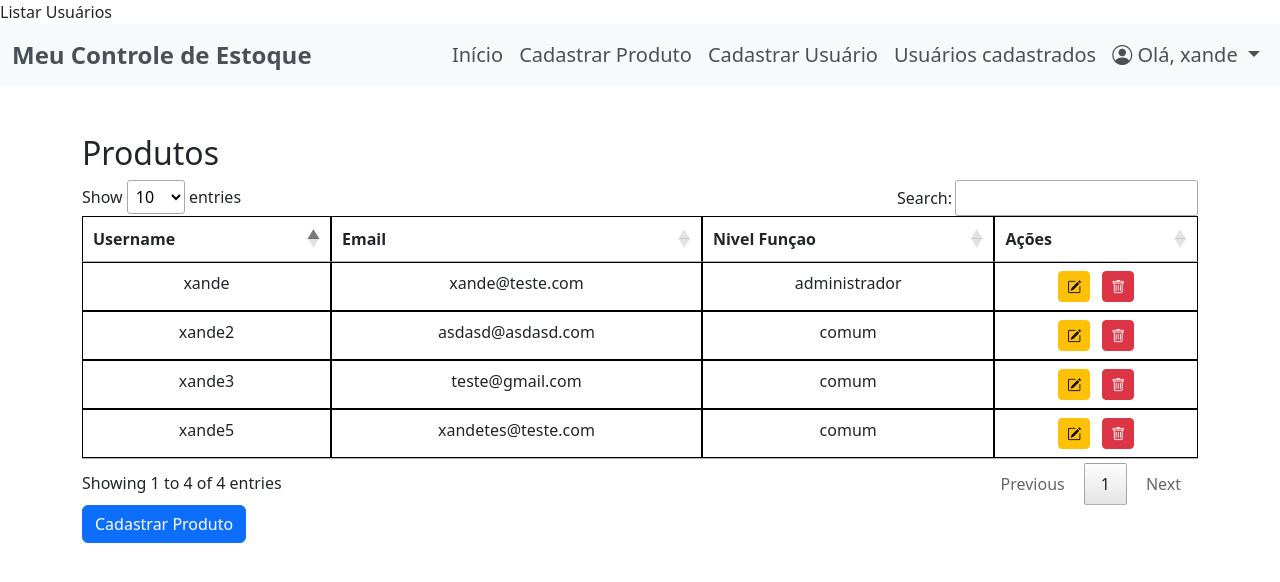
After one commit to estudoalexandre/projeto-estoque-fecaf, a Flask app: page /listar_usuarios/ in a window 1280 px wide. The commit adds this page. Shown: the top 582 px of the page. Run offline with Flask 3, Linux system fonts and the light colour scheme; a user stored in the database is signed in; some libraries are stand-ins or nearby versions.

Commit message:
Definindo o tamanho da senha e passando metodos de usuario para o Administrador, correçao de bugs em estoque

```diff
--- a/app/__init__.py
+++ b/app/__init__.py
@@ -16,6 +16,7 @@ def create_app():
 
     db.init_app(app)
     login_manager.init_app(app)
+    login_manager.login_view = 'routes.login'
 
     with app.app_context():
         from .models import Usuario, Produto, SaidaProduto
--- a/app/routes.py
+++ b/app/routes.py
@@ -38,6 +38,10 @@ def registrar_usuario_comum():
         password = request.form.get('password')
         confirm_password = request.form.get('confirm_password')
 
+        if len(password) < 8:
+            flash('A senha deve ter no mínimo 8 caracteres!', 'danger')
+            return redirect(url_for('routes.registrar_usuario_comum'))
+
         if password != confirm_password:
             flash('As senhas não coincidem!', 'danger')
             return redirect(url_for('routes.registrar_usuario_comum'))
@@ -63,6 +67,16 @@ def registrar_usuario_comum():
             return redirect(url_for('routes.registrar_usuario_comum'))
 
     return render_template('registrar.html')
+@bp.route('/listar_usuarios/', methods=['GET', 'POST'])
+def listar_usuarios():
+    if current_user.nivel_funcao != 'administrador':
+        abort(403)
+    try:
+        todos_usuarios = Usuario.query.all()
+    except:
+        return "<h1> Não existem usuarios cadastrados  </h1>"
+
+    return render_template('listar_usuarios.html', todos_usuarios=todos_usuarios)
 
 @bp.route('/editar_usuario_comum/<int:usuario_id>/', methods=['GET', 'POST'])
 def editar_usuario_comum(usuario_id):
@@ -88,7 +102,7 @@ def deletar_usuario_comum(usuario_id):
     db.session.delete(usuario)
     db.session.commit()
     flash('Usuário deletado com sucesso!', 'success')
-    return redirect(url_for('routes.login'))
+    return redirect(url_for('routes.index'))
 
 
 @bp.route('/logout/', methods=['GET', 'POST'])
@@ -169,7 +183,7 @@ def saida_produto(produto_id):
 
 @bp.errorhandler(403)
 def forbidden_error(error):
-    return render_template('403.html', message="Acesso negado. Apenas administradores podem registrar novos usuários!"), 403
+    return render_template('403.html', message="Acesso negado. Apenas administradores podem acessar essa página "), 403
 
 @bp.errorhandler(401)
 def unauthorized_error(error):
--- a/app/templates/base.html
+++ b/app/templates/base.html
@@ -15,33 +15,38 @@
 
 <body>
     {% block nav %}
-    <nav class="navbar navbar-expand-lg navbar-light bg-light">
+    <nav class="navbar navbar-expand-lg" style="background-color: #f8f9fa;">
         <div class="container-fluid">
-            <a class="navbar-brand" href="#">Meu Controle de Estoque</a>
+            <a class="navbar-brand fw-bold fs-4" href="#" style="color: #495057;">Meu Controle de Estoque</a>
             <button class="navbar-toggler" type="button" data-bs-toggle="collapse" data-bs-target="#navbarNav" aria-controls="navbarNav" aria-expanded="false" aria-label="Toggle navigation">
                 <span class="navbar-toggler-icon"></span>
             </button>
 
-
             <div class="collapse navbar-collapse" id="navbarNav">
                 <ul class="navbar-nav ms-auto">
 
+                    <!-- Início -->
                     <li class="nav-item">
-                        <a class="nav-link" href="{{ url_for('routes.index')}}">Início</a>
+                        <a class="nav-link fs-5" href="{{ url_for('routes.index') }}" style="color: #495057;">Início</a>
                     </li>
+
+                    <!-- Links visíveis apenas para administradores -->
                     {% if current_user.nivel_funcao != 'comum' %}
                     <li class="nav-item">
-                        <a class="nav-link" href="{{ url_for('routes.cadastrar_produto')}}">Cadastrar Produto</a>
+                        <a class="nav-link fs-5" href="{{ url_for('routes.cadastrar_produto') }}" style="color: #495057;">Cadastrar Produto</a>
                     </li>
                     <li class="nav-item">
-                        <a class="nav-link" href="{{ url_for('routes.registrar_usuario_comum')}}">Cadastrar Usuario</a>
+                        <a class="nav-link fs-5" href="{{ url_for('routes.registrar_usuario_comum') }}" style="color: #495057;">Cadastrar Usuário</a>
+                    </li>
+                    <li class="nav-item">
+                        <a class="nav-link fs-5" href="{{ url_for('routes.listar_usuarios') }}" style="color: #495057;">Usuários cadastrados</a>
                     </li>
                     {% endif %}
 
-                    <!-- Dropdown do Perfil -->
+
                     <li class="nav-item dropdown">
-                        <a class="nav-link dropdown-toggle" href="#" id="perfilDropdown" role="button" data-bs-toggle="dropdown" aria-expanded="false">
-                            <i class="bi bi-person-circle"></i> <!-- Ícone de perfil -->
+                        <a class="nav-link dropdown-toggle fs-5" href="#" id="perfilDropdown" role="button" data-bs-toggle="dropdown" aria-expanded="false" style="color: #495057;">
+                            <i class="bi bi-person-circle"></i> Olá, {{ current_user.username }}
                         </a>
                         <ul class="dropdown-menu dropdown-menu-end" aria-labelledby="perfilDropdown">
                             <li><a class="dropdown-item" href="#">Meu Perfil</a></li>
@@ -50,13 +55,13 @@
                             <form action="/logout" method="post">
                                 <button type="submit" class="dropdown-item">Logout</button>
                             </form>
-
                         </ul>
                     </li>
                 </ul>
             </div>
         </div>
     </nav>
+
     {% endblock %}
 
     {% block content %}
--- a/app/templates/cadastrar_produtos.html
+++ b/app/templates/cadastrar_produtos.html
@@ -12,7 +12,7 @@
             </div>
             <div class="form-group">
                 <label for="descricao">Quantidade</label>
-                <input class="form-control" id="quantidade" name="quantidade"required></input>
+                <input type="number" class="form-control" id="quantidade" name="quantidade"required></input>
             </div>
             <div class="form-group">
                 <label for="preco">Estoque Minimo</label>
--- a/app/templates/editar_produto.html
+++ b/app/templates/editar_produto.html
@@ -11,16 +11,16 @@
             </div>
             <div class="form-group">
                 <label for="productDescription">Quantidade </label>
-                <input class="form-control" id="quantidade" name="quantidade" rows="3" value="{{ produto.quantidade }}"
+                <input type="number" class="form-control" id="quantidade" name="quantidade" rows="3" value="{{ produto.quantidade }}"
                     required></input>
             </div>
             <div class="form-group">
-                <label for="productPrice">Preço</label>
+                <label for="productPrice">Minimo Estoque</label>
                 <input type="number" class="form-control" id="minimo_estoque" name="minimo_estoque"
                     value="{{ produto.minimo_estoque }}" required>
             </div>
             <div class="form-group">
-                <label for="productQuantity">Quantidade</label>
+                <label for="productQuantity">Preço</label>
                 <input type="number" class="form-control" id="preco_unitario" name="preco_unitario"
                     value="{{ produto.preco_unitario }}" required>
             </div><br>
--- /dev/null
+++ b/app/templates/listar_usuarios.html
@@ -0,0 +1,63 @@
+{% extends 'base.html' %}
+
+{% block title %}Listar Usuários{% endblock %}
+
+{% block content %}
+
+<div class="container mt-5">
+    <h2>Produtos</h2>
+    <table id="produtoTabela" class="table table-bordered">
+        <thead class="thead-dark">
+            <tr>
+                <th>Username</th>
+                <th>Email</th>
+                <th>Nivel Funçao</th>
+                {% if current_user.nivel_funcao != 'comum' %}
+                <th>Ações</th>
+                {% endif %}
+            </tr>
+        </thead>
+        <tbody>
+            {% for usuario in todos_usuarios %}
+            <tr class="text-center">
+                <td>{{ usuario.username }}</td>
+                <td>{{ usuario.email }}</td>
+                <td>{{ usuario.nivel_funcao }}</td>
+                {% if current_user.nivel_funcao != 'comum' %}
+                <td>
+                    <a href="{{ url_for('routes.editar_usuario_comum', usuario_id=usuario.id) }}"
+                        class="btn btn-sm btn-warning me-2">
+                        <i class="bi bi-pencil-square"></i>
+                    </a>
+                    <form action="{{ url_for('routes.deletar_usuario_comum', usuario_id=usuario.id) }}" method="POST"
+                        style="display:inline;">
+                        <button type="submit" class="btn btn-sm btn-danger"
+                            onclick="return confirm('Tem certeza que deseja excluir este usuario?');">
+                            <i class="bi bi-trash"></i>
+                        </button>
+                    </form>
+                </td>
+                {% endif %}
+            </tr>
+            {% endfor %}
+        </tbody>
+    </table>
+    {% if current_user.nivel_funcao != 'comum' %}
+    {% with messages = get_flashed_messages(with_categories=true) %}
+    {% if messages %}
+    <div class="mt-3">
+        {% for category, message in messages %}
+        <div class="alert alert-{{ category }} alert-dismissible fade show" role="alert">
+            {{ message }}
+            <button type="button" class="btn-close" data-bs-dismiss="alert" aria-label="Close"></button>
+        </div>
+        {% endfor %}
+    </div>
+    {% endif %}
+    {% endwith %}
+    {% endif %}
+    {% if current_user.nivel_funcao != 'comum' %}
+    <a href="{{ url_for('routes.cadastrar_produto') }}" class="btn btn-primary">Cadastrar Produto</a>
+    {% endif %}
+</div>
+{% endblock %}
```
Also changed, not shown: app/templates/editar_usuario.html (+4 -3 lines), instance/db.sqlite3.
